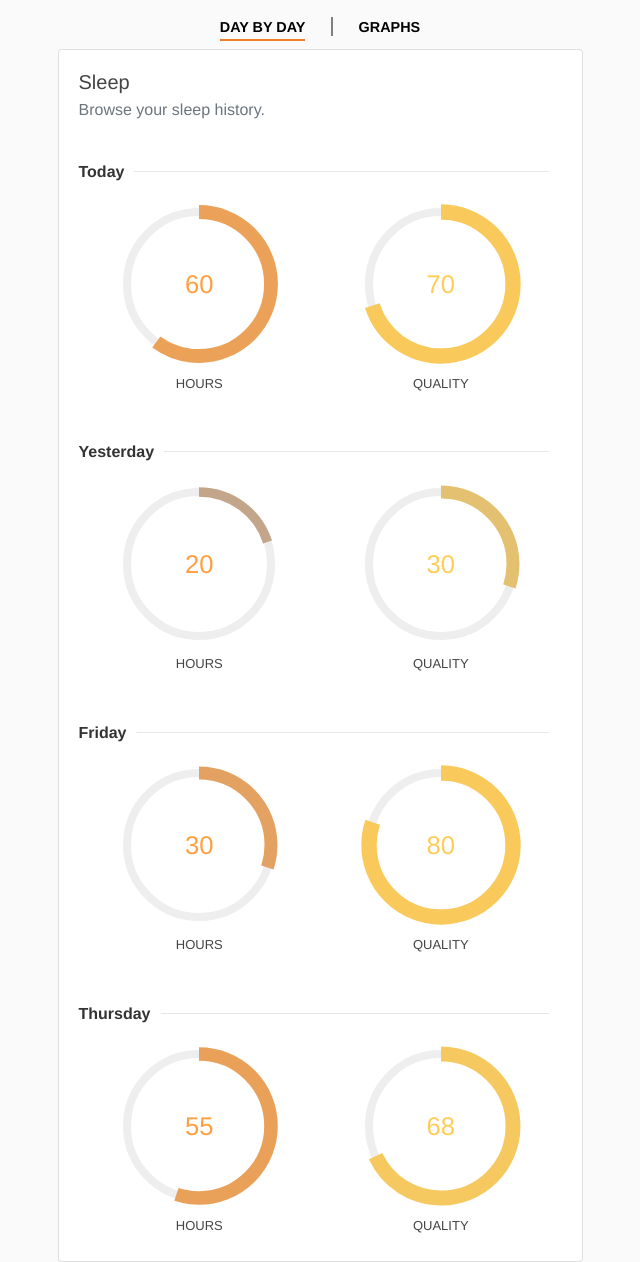
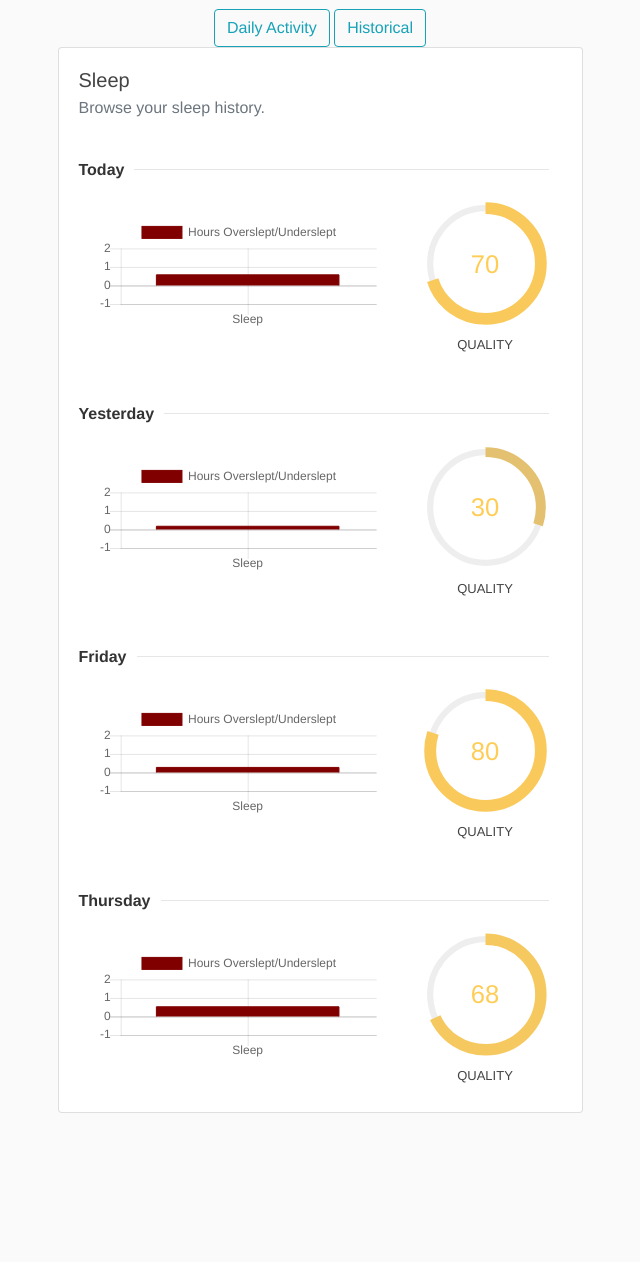
Before and after one commit to Netty2/racefox, a Flask app: page /sleep in a window 1280 px wide. Shown: the part 71-1333 px from the top of the page, without its empty margins (320-960 px from the left). After the commit the page ends 1184 px from the top, so only its background shows below. Run offline with Flask 2, Linux system fonts and the light colour scheme; some libraries are stand-ins or nearby versions.

Commit message:
changed sleep daily view

```diff
--- a/app/static/main.css
+++ b/app/static/main.css
@@ -23,15 +23,6 @@
 .site-header .navbar-nav .nav-link.active {
   font-weight: 500;
 }
-
-button:focus{
-  outline:0;
-}
-/*
-.navbar-dark .navbar-toggler {
-  color: #ffffff;
-  border-color: #ffffff;
-}*/
 
 .content-section {
   background: #ffffff;
@@ -86,32 +77,6 @@
 
 .account-heading {
   font-size: 2.5rem;
-}
-
-
-.vertical-line {
-  border-left: 2px solid gray;
-  height: 1.2rem;
-  margin-top: 0.5rem;
-  margin-bottom: 0.5rem;
-}
-
-.switch-navigation .nav-link{
-  color: black;
-  font-size: 0.9rem;
-  font-weight: 600;
-  padding-left: 0;
-  padding-right: 0;
-  padding-bottom: 0;
-  padding-top: 0;
-  margin-left: 1.6rem;
-  margin-right: 1.6rem;
-  margin-top: 0.5rem;
-  margin-bottom: 0.5rem;
-}
-
-.switch-navigation .active{
-  border-bottom: 0.15rem solid #ef7e2d;
 }
 
 body{
--- a/app/static/utils.js
+++ b/app/static/utils.js
@@ -146,7 +146,6 @@
 
 }(this));
 
-
 function line_chart(elem, param_datasets, param_labels, param_title) {
     var datasets_object = [];
 
@@ -186,3 +185,47 @@
     var line_ctx = document.getElementById(elem).getContext('2d');
     window.myLine = new Chart(line_ctx, line_config);
 }
+
+function bar_chart(chart_elem, chart_dataset, chart_labels, chart_title) {
+        if ($(chart_elem).length == 0) {
+            console.error('Chart element [' + chart_elem + '] could not be found! ');
+            return;
+        }
+
+        if ($(chart_elem)[0].nodeName.toLowerCase() != "canvas") {
+            console.error('Chart element must be canvas instead of "' + $(chart_elem)[0].nodeName.toLowerCase() + '"');
+            return;
+        }
+
+        if (!($.isArray(chart_dataset))) {
+            console.error('Chart Dataset type must be an array!');
+            return;
+        }
+
+        if (!($.isArray(chart_labels))) {
+            console.error('Chart labels type must be an array!');
+            return;
+        }
+
+        var chart_dataset = {
+            labels: chart_labels,
+            datasets: chart_dataset
+        };
+
+
+        var ctx = $(chart_elem)[0].getContext('2d');
+        window.myBar = new Chart(ctx, {
+            type: 'bar',
+            data: chart_dataset,
+            options: {
+                responsive: false,
+                legend: {
+                    position: 'top',
+                },
+                title: {
+                    display: true,
+                    text: chart_title
+                }
+            }
+        });
+    }
--- a/app/templates/layout.html
+++ b/app/templates/layout.html
@@ -6,11 +6,10 @@
     <meta name="viewport" content="width=device-width, initial-scale=1, shrink-to-fit=no">
 
     <!-- Bootstrap CSS -->
-  <link rel="stylesheet" href="https://maxcdn.bootstrapcdn.com/bootstrap/4.0.0/css/bootstrap.min.css" integrity="sha384-Gn5384xqQ1aoWXA+058RXPxPg6fy4IWvTNh0E263XmFcJlSAwiGgFAW/dAiS6JXm" crossorigin="anonymous">
-  <link rel="stylesheet" type="text/css" href="{{ url_for('static', filename='main.css') }}">
+    <link rel="stylesheet" href="https://maxcdn.bootstrapcdn.com/bootstrap/4.0.0/css/bootstrap.min.css" integrity="sha384-Gn5384xqQ1aoWXA+058RXPxPg6fy4IWvTNh0E263XmFcJlSAwiGgFAW/dAiS6JXm" crossorigin="anonymous">
+
+    <link rel="stylesheet" type="text/css" href="{{ url_for('static', filename='main.css') }}">
 	<link rel="shortcut icon" type="image/png" href="{{url_for('static', filename='profilbild-racefox.png')}}"/>
-  <link rel="stylesheet" type="text/css" href="{{ url_for('static', filename = 'hamburger.css') }}")>
-  <link rel="stylesheet" type="text/css" href="{{ url_for('static', filename='main.css') }}">
 	<script src="{{ url_for('static', filename='utils.js') }}"></script>
     <!-- I detta block kan du lägga in ytterlgare rader till <head> -->
     {% block head %}
@@ -28,13 +27,9 @@
 	  <nav class="navbar navbar-expand-md navbar-dark bg-steel fixed-top">
 	    <div class="container">
 	      <a class="navbar-brand mr-4" href="/"><img src="https://racefox.se/assets/racefox-logos/Racefox-White-Shaded-250.png" height = "45" class = "img-responsive" alt="Racefox"></img></a>
-        <div>
-        <button class="navbar-toggler hamburger hamburger--spin" type="button" data-toggle="collapse" data-target="#navbarToggle" aria-controls="navbarToggle" aria-expanded="false" aria-label="Toggle navigation">
-          <span class="hamburger-box">
-            <span class="hamburger-inner"></span>
-          </span>
+	      <button class="navbar-toggler" type="button" data-toggle="collapse" data-target="#navbarToggle" aria-controls="navbarToggle" aria-expanded="false" aria-label="Toggle navigation">
+	        <span class="navbar-toggler-icon"></span>
 	      </button>
-      </div>
 
 	      <div class="collapse navbar-collapse" id="navbarToggle">
 	        <div class="navbar-nav mr-auto">
@@ -58,16 +53,6 @@
 	      </div>
 	    </div>
 	  </nav>
-    <script>
-    // Look for .hamburger
-    var hamburger = document.querySelector(".hamburger");
-    // On click
-    hamburger.addEventListener("click", function() {
-      // Toggle class "is-active"
-      hamburger.classList.toggle("is-active");
-      // Do something else, like open/close menu
-    });
-  </script>
 	</header>
 
 	<main role="main" class="container">
@@ -95,7 +80,6 @@
   	<script src="{{ url_for('static', filename='Chart.js') }}"></script>
   	<script src="{{ url_for('static', filename='graphs.js') }}"></script>
 
-
     {% block body %}
     {% endblock body %}
 	</main>
--- a/app/templates/sleep.html
+++ b/app/templates/sleep.html
@@ -1,23 +1,18 @@
 {% extends "layout.html" %}
 {% block content %}
-<div class="switch-navigation">
-<ul class="nav justify-content-center">
-  <li class="nav-item">
-    <a id="dailyButton" class="nav-link active" href="#">DAY BY DAY</a>
-  </li>
-		<div class="vertical-line"></div>
-  <li class="nav-item">
-    <a id="historyButton" class="nav-link" href="#">GRAPHS</a>
-  </li>
-</ul>
-<div class="switch-navigation">
+<div>
+	<center>
+	<button id="dailyButton" class ="btn btn-outline-info">Daily Activity</button>
+	<button id="historicalButton" class ="btn btn-outline-info">Historical</button>
+	</center>
+</div>
 
 <script>
 document.getElementById("dailyButton").onclick = function () {
         location.href = "{{url_for('load_sleep', view = 'daily')}}";
     };
 
-document.getElementById("historyButton").onclick = function () {
+document.getElementById("historicalButton").onclick = function () {
         location.href = "{{url_for('load_sleep', view = 'historical')}}";
     };
 </script>
@@ -37,8 +32,22 @@
 								<div class="container">
 									<div class="row">
 										<div class="chart-wrapper col">
-											<div class="hours_slept_chart chart_progress", data={{day.hours_slept}}></div>
-											<h2 class="chart_title">Hours</h2>
+											<canvas id="canvas_{{loop.index}}"></canvas>
+											<script>
+												document.addEventListener('DOMContentLoaded', function(){
+												var data_{{loop.index}} = [{
+													label: 'Hours Overslept/Underslept',
+													backgroundColor: "#800000",
+													borderColor: "#800000",
+													borderWidth: 1,
+													data: [
+													{{day.hours_slept}}
+													]
+													}]
+
+													bar_chart("#canvas_{{loop.index}}", data_{{loop.index}}, ["Sleep"], "")
+												}, false);
+											</script>
 										</div>
 										<div class="chart-wrapper col">
 											<div class="sleep_quality_chart chart_progress", data={{day.sleep_quality}}></div>
```
Also changed, not shown: app/templates/activity.html (+10 -14 lines), app/templates/activityhistorical.html (+7 -12 lines), app/templates/food.html (+8 -12 lines), app/templates/foodhistorical.html (+7 -12 lines), app/templates/sleephistorical.html (+10 -15 lines), app/site.db.
